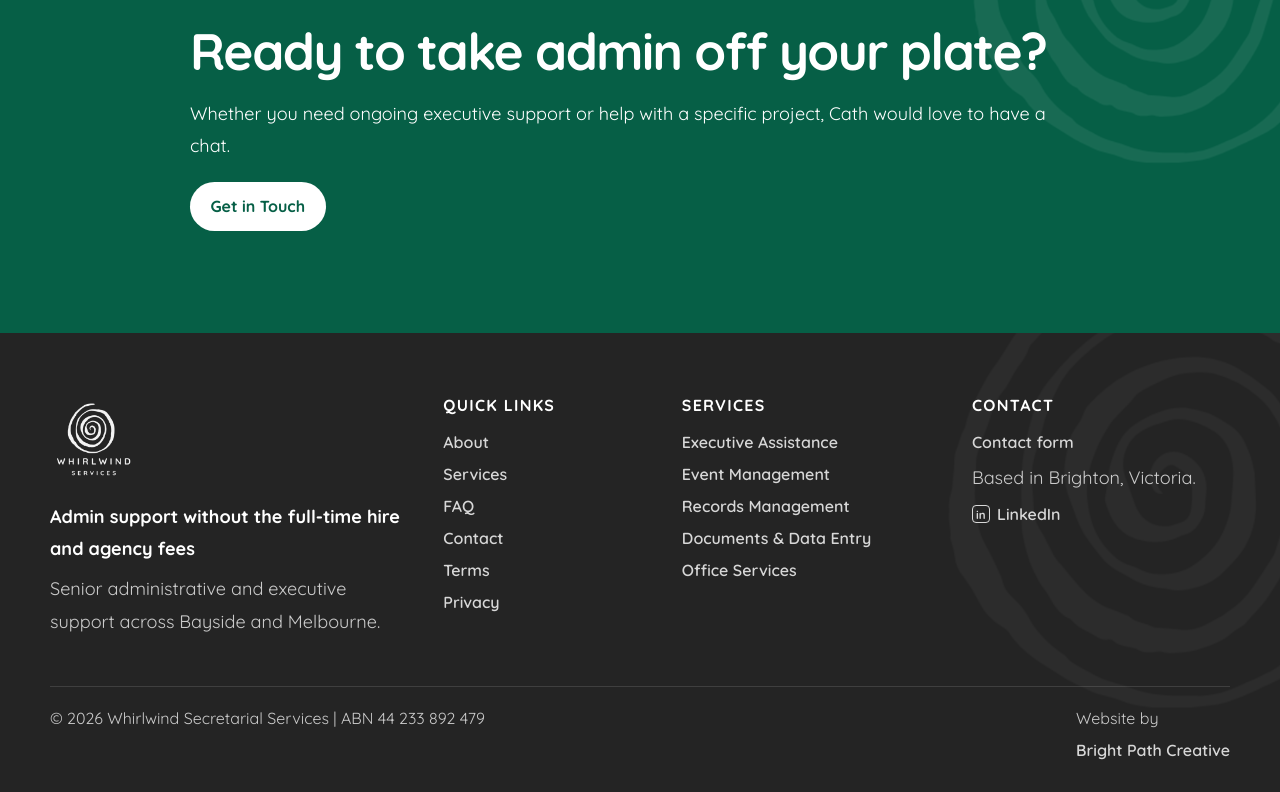
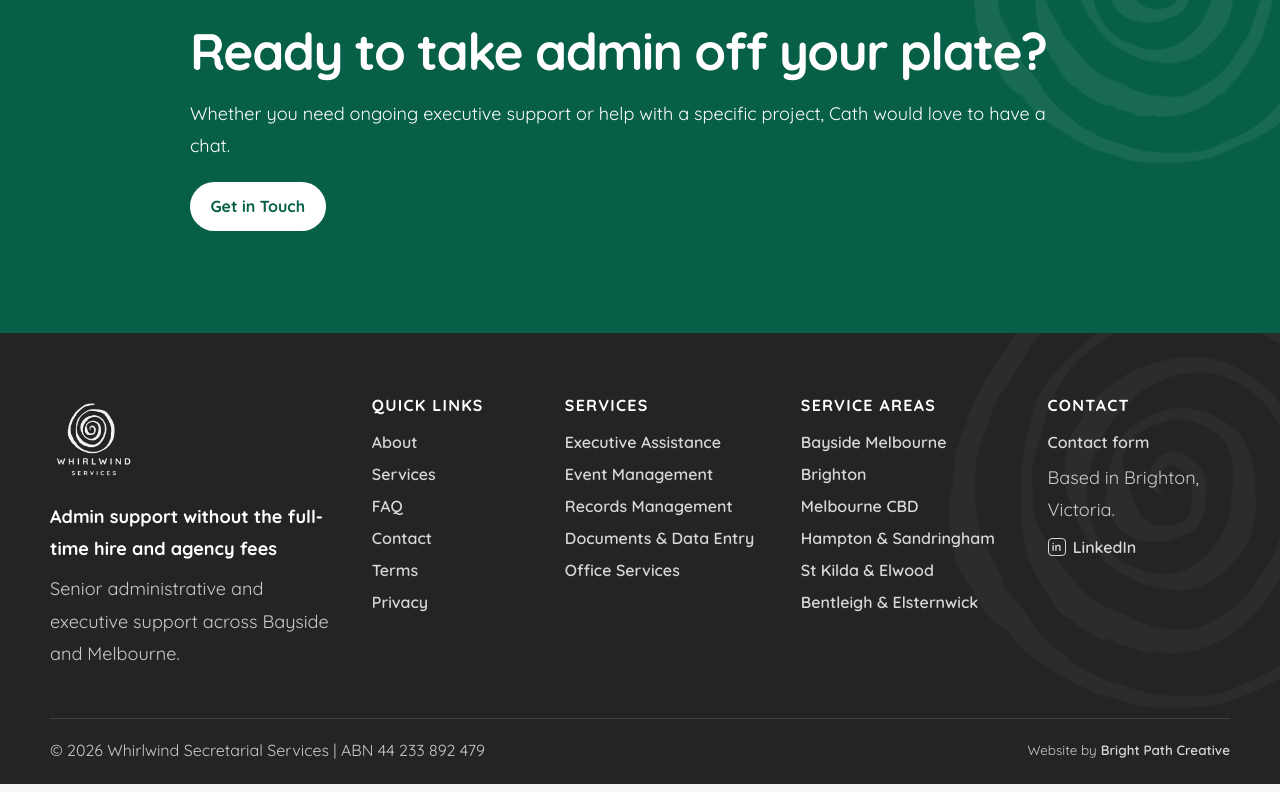
Before and after one commit to BrightPathCreative/whirlwind-services, a Next.js app: page / in a window 1280 px wide. Shown: the part 3856-4648 px from the top of the page. Built offline with nearby package versions, Linux system fonts and the light colour scheme.

Commit message:
Add footer service area links
Expose local area pages in the footer and make the website credit smaller and inline.

Co-authored-by: Cursor <cursoragent@cursor.com>

```diff
--- a/app/globals.css
+++ b/app/globals.css
@@ -787,7 +787,7 @@ p {
 .footer-grid {
   display: grid;
   gap: 2rem;
-  grid-template-columns: 1.4fr 0.8fr 1fr 1fr;
+  grid-template-columns: 1.35fr 0.75fr 0.95fr 1fr 0.85fr;
   margin: 0 auto;
   max-width: 1180px;
   position: relative;
@@ -855,6 +855,20 @@ p {
   padding-top: 1.2rem;
   position: relative;
   z-index: 1;
+}
+
+.footer-credit {
+  align-items: center;
+  display: inline-flex;
+  flex-wrap: nowrap;
+  font-size: 0.84rem;
+  gap: 0.25rem;
+  white-space: nowrap;
+}
+
+.footer-credit a {
+  display: inline;
+  margin: 0;
 }
 
 @media (max-width: 980px) {
--- a/components/Footer.tsx
+++ b/components/Footer.tsx
@@ -1,6 +1,6 @@
 import Image from "next/image";
 import Link from "next/link";
-import { servicePages, site } from "@/lib/site-data";
+import { locationPages, servicePages, site } from "@/lib/site-data";
 
 export function Footer() {
   return (
@@ -39,6 +39,16 @@ export function Footer() {
         </div>
 
         <div>
+          <h2>Service Areas</h2>
+          <Link href="/bayside-melbourne">Bayside Melbourne</Link>
+          {locationPages.map((location) => (
+            <Link href={`/locations/${location.slug}`} key={location.slug}>
+              {location.area}
+            </Link>
+          ))}
+        </div>
+
+        <div>
           <h2>Contact</h2>
           <Link href="/contact">Contact form</Link>
           <p>Based in Brighton, Victoria.</p>
@@ -50,7 +60,7 @@ export function Footer() {
       </div>
       <div className="footer-bottom">
         <span>© 2026 Whirlwind Secretarial Services | ABN {site.abn}</span>
-        <span>
+        <span className="footer-credit">
           Website by{" "}
           <a href="https://www.brightpathcreative.com.au" rel="noreferrer" target="_blank">
             Bright Path Creative
```
